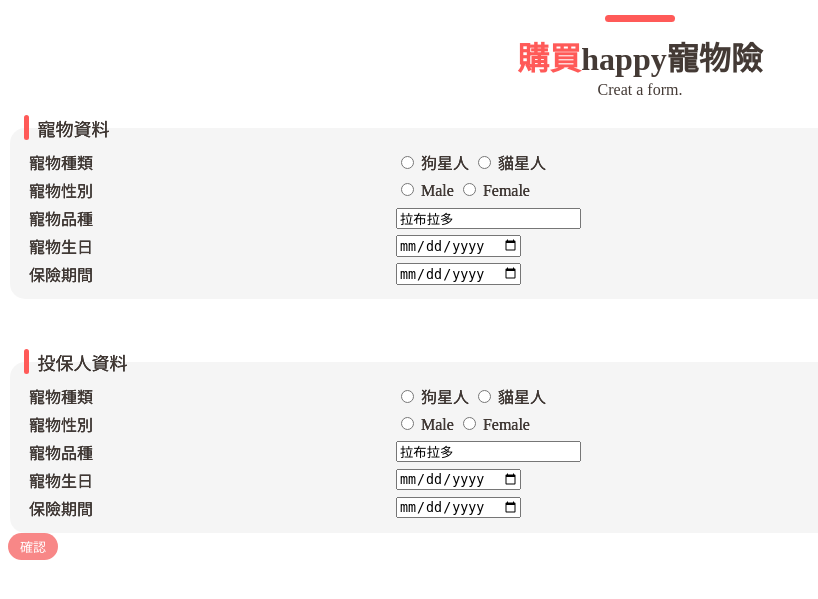
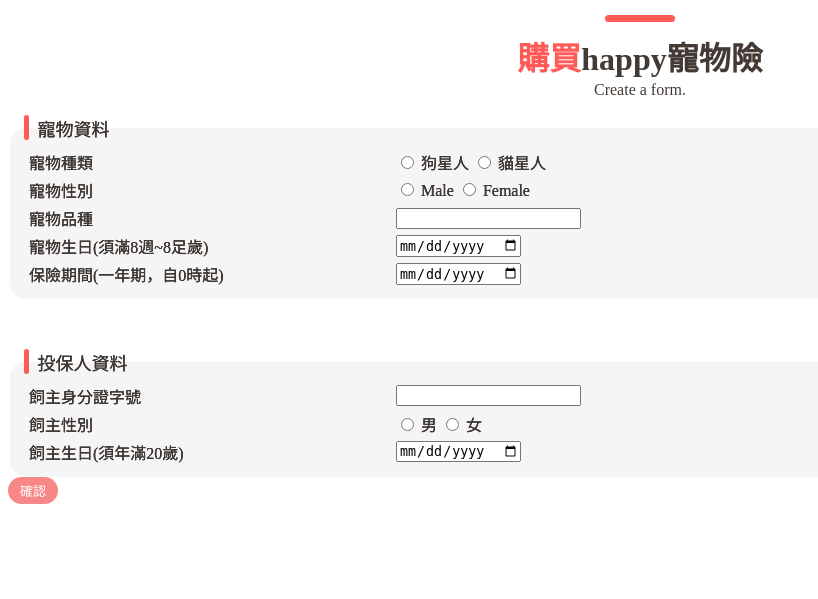
Before and after one commit to Hui-hsiang/smartFLineBotServer, a Flask app: page /purchase in a window 1280 px wide. Shown: the top 599 px of the page, without its empty margins (0-818 px from the left). Run offline with Flask 2, Linux system fonts and the light colour scheme; parts of the project's set-up code (start-up, migrations or seed data) failed here and were passed over; some libraries are stand-ins or nearby versions; some web fonts are replaced.

Commit message:
no message

```diff
--- a/templates/petForm.html
+++ b/templates/petForm.html
@@ -32,7 +32,7 @@
   <h1 align="center" >
 	  <font color="#FF5A58"> 購買</font>happy寵物險
 	 </h1>
-	<p class="text" align="center">Creat a form.
+	<p class="text" align="center">Create a form.
   </p>
 </div>
 
@@ -68,11 +68,11 @@
           <tr height="22px">
             <td>&nbsp;寵物品種</td>
             <td>
-              <input type="text" name="portfolioInfo" value="拉布拉多">
+              <input type="text" name="portfolioInfo" >
             </td>
           </tr>
           <tr height="22px">
-            <td>&nbsp;寵物生日 </td>
+            <td>&nbsp;寵物生日(須滿8週~8足歲) </td>
 
             <td>
 
@@ -80,7 +80,7 @@
             </td>
           </tr>
           <tr height="22px">
-            <td>&nbsp;保險期間 </td>
+            <td>&nbsp;保險期間(一年期，自0時起) </td>
 
             <td>
 
@@ -102,50 +102,33 @@
         <tbody>
 
             <tr height="22px">
-              <td width="30%">&nbsp;寵物種類 </td>
+              <td width="30%">&nbsp;飼主身分證字號 </td>
               <td width="70%">
-                <input type="radio" id="dog" name="category" value="狗星人">
-                <label for="male">狗星人</label>
-                <input type="radio" id="cat" name="category" value="貓星人">
-                <label for="female">貓星人</label>
+                <input type="text" name="portfolioInfo" >
 
               <br>
 
               </td>
             </tr>
             <tr height="22px">
-              <td>&nbsp;寵物性別 </td>
+              <td>&nbsp;飼主性別 </td>
 
               <td>
                 <input type="radio" id="male" name="gender" value="male">
-                <label for="male">Male</label>
+                <label for="male">男</label>
                 <input type="radio" id="female" name="gender" value="female">
-                <label for="female">Female</label>
+                <label for="female">女</label>
               </td>
             </tr>
+
             <tr height="22px">
-              <td>&nbsp;寵物品種</td>
-              <td>
-                <input type="text" name="portfolioInfo" value="拉布拉多">
-              </td>
-            </tr>
-            <tr height="22px">
-              <td>&nbsp;寵物生日 </td>
+              <td>&nbsp;飼主生日(須年滿20歲) </td>
 
               <td>
 
                 <input type="date" id="birthday" name="birthday">
               </td>
             </tr>
-            <tr height="22px">
-              <td>&nbsp;保險期間 </td>
-
-              <td>
-
-                <input type="date" id="birthday" name="birthday">
-              </td>
-            </tr>
-
 
         </tbody>
       </table>
```
